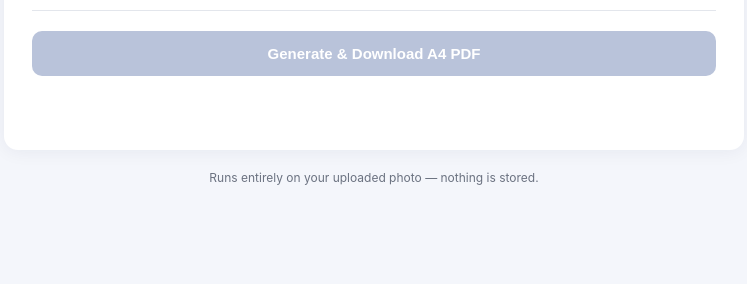
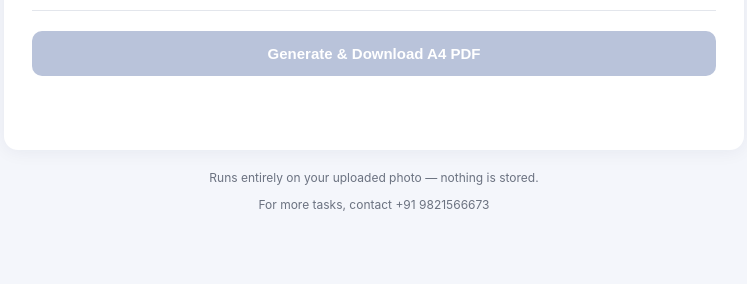
Before and after one commit to satyamforwork1987-create/Passport-photoGenerater, a Flask app: page / in a window 1280 px wide. Shown: the part 733-1017 px from the top of the page, without its empty margins (266-1013 px from the left). Before the commit the page ends 918 px from the top, so only its background shows below. Run offline with Flask 3, Linux system fonts and the light colour scheme.

Commit message:
Initial commit

```diff
--- a/templates/index.html
+++ b/templates/index.html
@@ -96,8 +96,8 @@
 
   <footer class="app-footer">
     <p>Runs entirely on your uploaded photo — nothing is stored.</p>
-  </footer>
-</div>
+    <p>For more tasks, contact +91 9821566673</p>
+</footer>
 
 <script src="{{ url_for('static', filename='script.js') }}"></script>
 </body>
```
